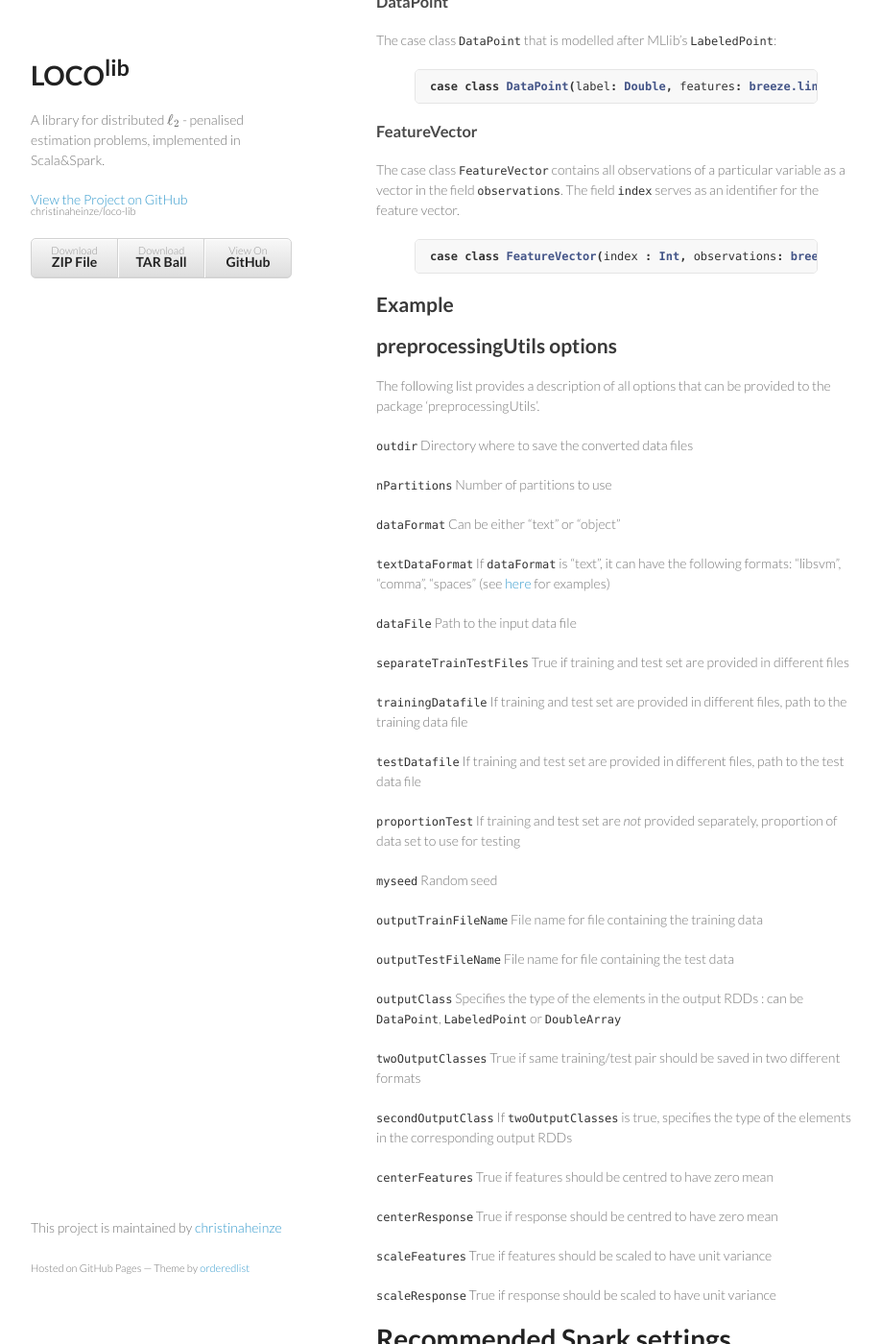
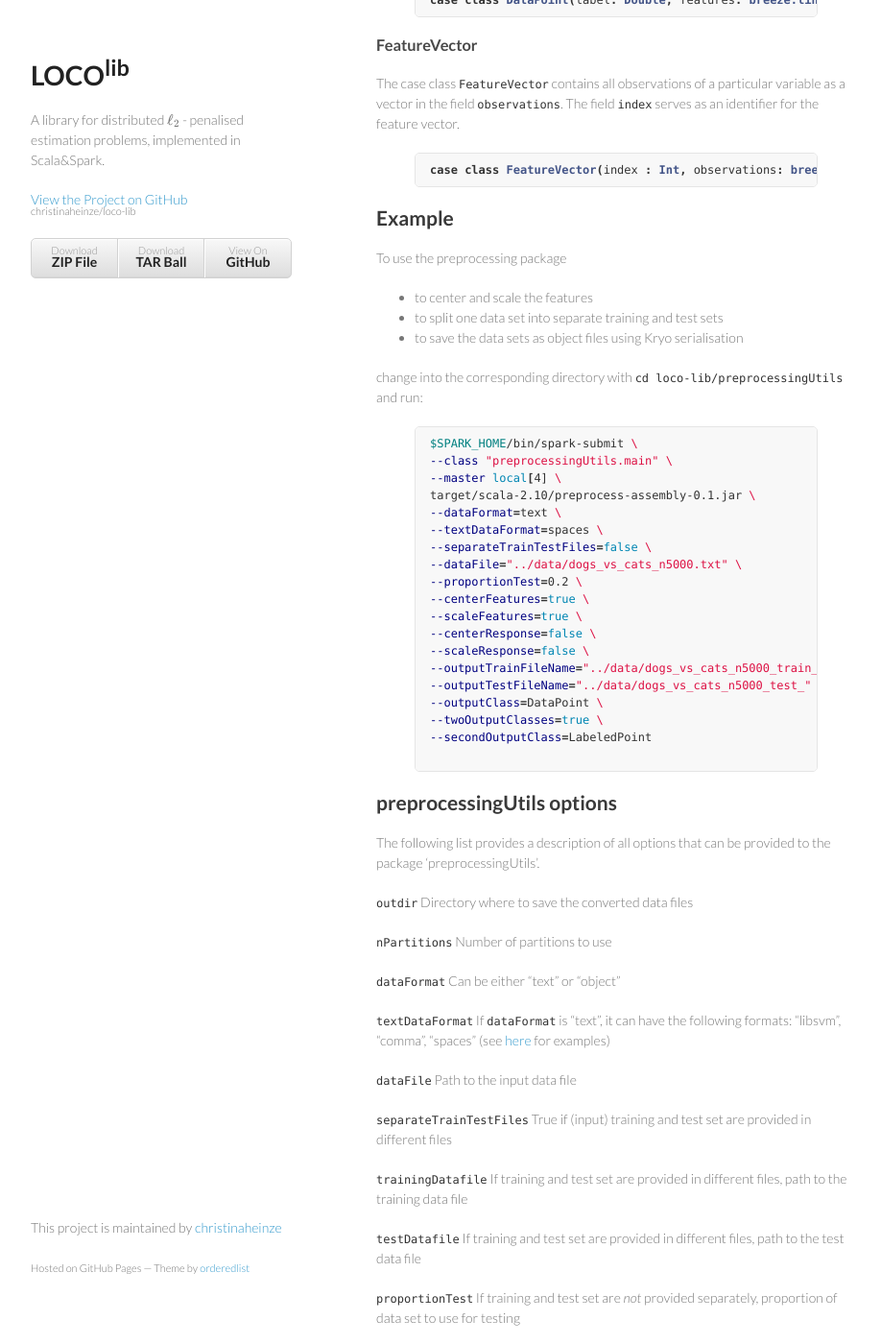
Before and after one commit to christinaheinze/loco-lib, a Jekyll site: the page built from index.md, in a window 1280 px wide and 1400 px high, scrolled down 7391 px. Shown: the whole window at 96% size, without its empty margins (178-1096 px from the left). Built offline with Jekyll 4.4.1, drawn with Linux system fonts in a browser that asks for light colours; formulas are drawn with MathJax 3; some of the changed text lies outside the part shown.

Commit message:
updates in documentation

```diff
--- a/index.md
+++ b/index.md
@@ -53,7 +53,7 @@
 
 To run ridge regression locally on the 'climate' regression data set provided in the `data` directory, run:
 {% highlight bash %}
-spark-1.3.0/bin/spark-submit \
+$SPARK_HOME/bin/spark-submit \
 --class "LOCO.driver" \
 --master local[4] \
 --driver-memory 1G \
@@ -85,28 +85,23 @@
 
 To train a binary SVM with hinge loss locally on the 'dogs vs. cats' classification data set provided in the `data` directory, run:
 {% highlight bash %}
-spark-1.3.0/bin/spark-submit \
+$SPARK_HOME/bin/spark-submit \
 --class "LOCO.driver" \
 --master local[4] \
 --driver-memory 1G \
---executor-memory 1G \
---conf "spark.serializer=org.apache.spark.serializer.KryoSerializer" \
---conf "spark.kryoserializer.buffer.max.mb=512" \
---conf "spark.executor.extraJavaOptions=-XX:+UseG1GC" \
---conf "spark.driver.maxResultSize=512m" \
-target/scala-2.10/LOCO-assembly-csc-unserialized-0.1.jar \
+target/scala-2.10/LOCO-assembly-0.1.jar \
 --classification=true \
 --optimizer=SDCA \
 --numIterations=5000 \
 --dataFormat=text \
 --textDataFormat=spaces \
 --separateTrainTestFiles=false \
---dataFile="data/dogs_vs_cats_n5000.txt" \
+--dataFile="../data/dogs_vs_cats_n5000.txt" \
 --center=false \
 --centerFeaturesOnly=true \
---Proj=sparse \
+--projection=sparse \
 --concatenate=false \
---CVKind=global \
+--CVKind=none \
 --lambda=0.2 \
 --nFeatsProj=200 \
 --nPartitions=4 \
@@ -237,6 +232,35 @@
 {% endhighlight %}
 
 ## Example
+To use the preprocessing package
+
+- to center and scale the features
+- to split one data set into separate training and test sets
+- to save the data sets as object files using Kryo serialisation
+
+change into the corresponding directory with `cd loco-lib/preprocessingUtils` and run:
+
+{% highlight bash %}
+$SPARK_HOME/bin/spark-submit \
+--class "preprocessingUtils.main" \
+--master local[4] \
+target/scala-2.10/preprocess-assembly-0.1.jar \
+--dataFormat=text \
+--textDataFormat=spaces \
+--separateTrainTestFiles=false \
+--dataFile="../data/dogs_vs_cats_n5000.txt" \
+--proportionTest=0.2 \
+--centerFeatures=true \
+--scaleFeatures=true \
+--centerResponse=false \
+--scaleResponse=false \
+--outputTrainFileName="../data/dogs_vs_cats_n5000_train_" \
+--outputTestFileName="../data/dogs_vs_cats_n5000_test_" \
+--outputClass=DataPoint \
+--twoOutputClasses=true \
+--secondOutputClass=LabeledPoint
+
+{% endhighlight %}
 
 ## preprocessingUtils options
 
@@ -252,7 +276,7 @@
 
 `dataFile` Path to the input data file
 
- `separateTrainTestFiles` True if training and test set are provided in different files
+ `separateTrainTestFiles` True if (input) training and test set are provided in different files
 
 `trainingDatafile` If training and test set are provided in different files, path to the training data file
 
```
Also changed, not shown: other parts of index.md (+1 -1 lines).
